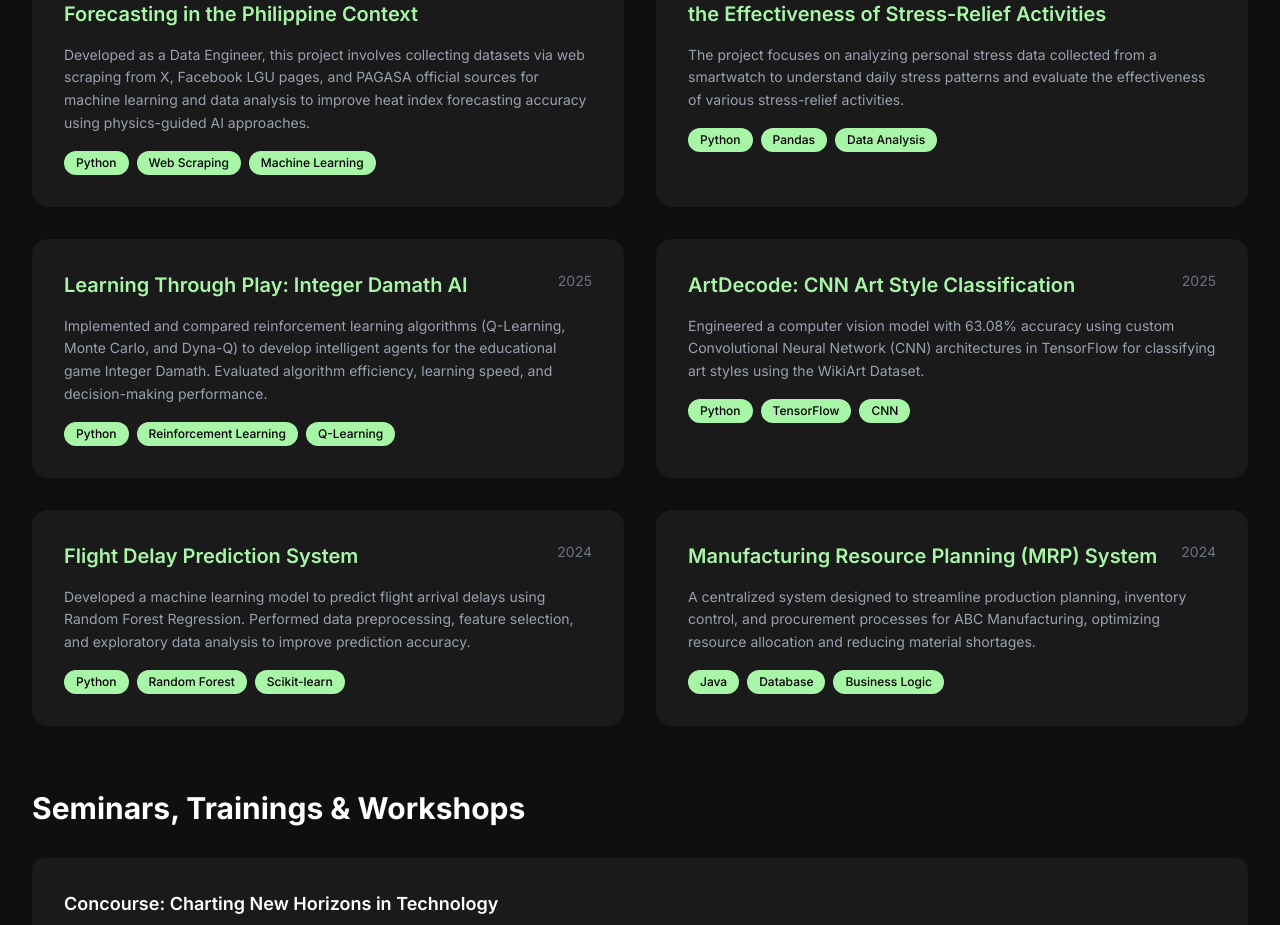
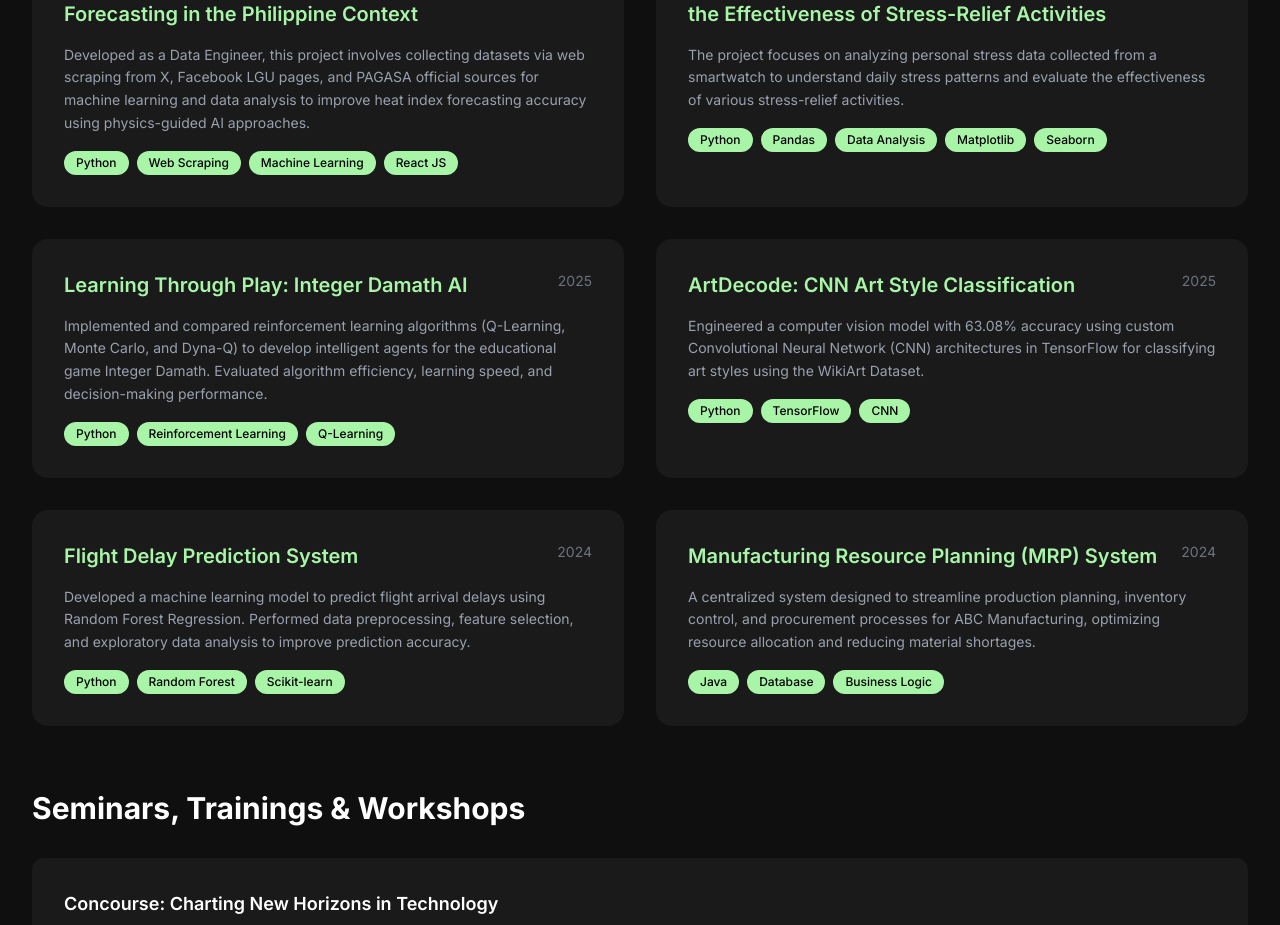
Before and after one commit to Gkcoli/Coli_Website, a Next.js app: page / in a window 1280 px wide. Shown: the part 2125-3050 px from the top of the page. Built offline with nearby package versions, Linux system fonts and the light colour scheme.

Commit message:
Updated ulit

```diff
--- a/app/page.tsx
+++ b/app/page.tsx
@@ -20,13 +20,13 @@ export default function Home() {
       title: "Physics-Guided AI For Enhanced Heat Index Forecasting in the Philippine Context",
       year: "2026",
       description: "Developed as a Data Engineer, this project involves collecting datasets via web scraping from X, Facebook LGU pages, and PAGASA official sources for machine learning and data analysis to improve heat index forecasting accuracy using physics-guided AI approaches.",
-      technologies: ["Python", "Web Scraping", "Machine Learning"]
+      technologies: ["Python", "Web Scraping", "Machine Learning", "React JS"]
     },
     {
       title: "Data-Driven Analysis of Daily Stress Levels and the Effectiveness of Stress-Relief Activities",
       year: "2026",
       description: "The project focuses on analyzing personal stress data collected from a smartwatch to understand daily stress patterns and evaluate the effectiveness of various stress-relief activities.",
-      technologies: ["Python", "Pandas", "Data Analysis"]
+      technologies: ["Python", "Pandas", "Data Analysis", "Matplotlib", "Seaborn"]
     },
     {
       title: "Learning Through Play: Integer Damath AI",
```
